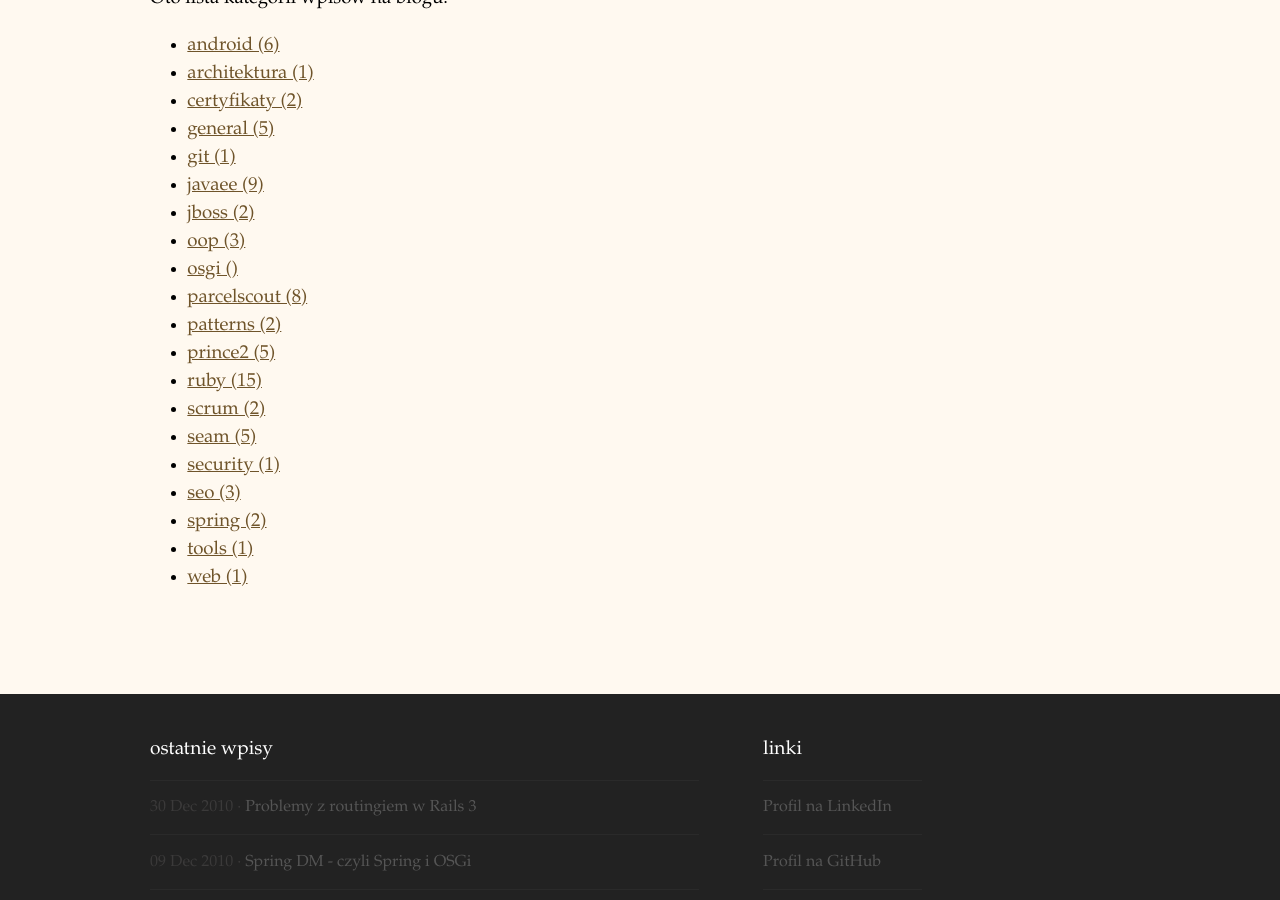
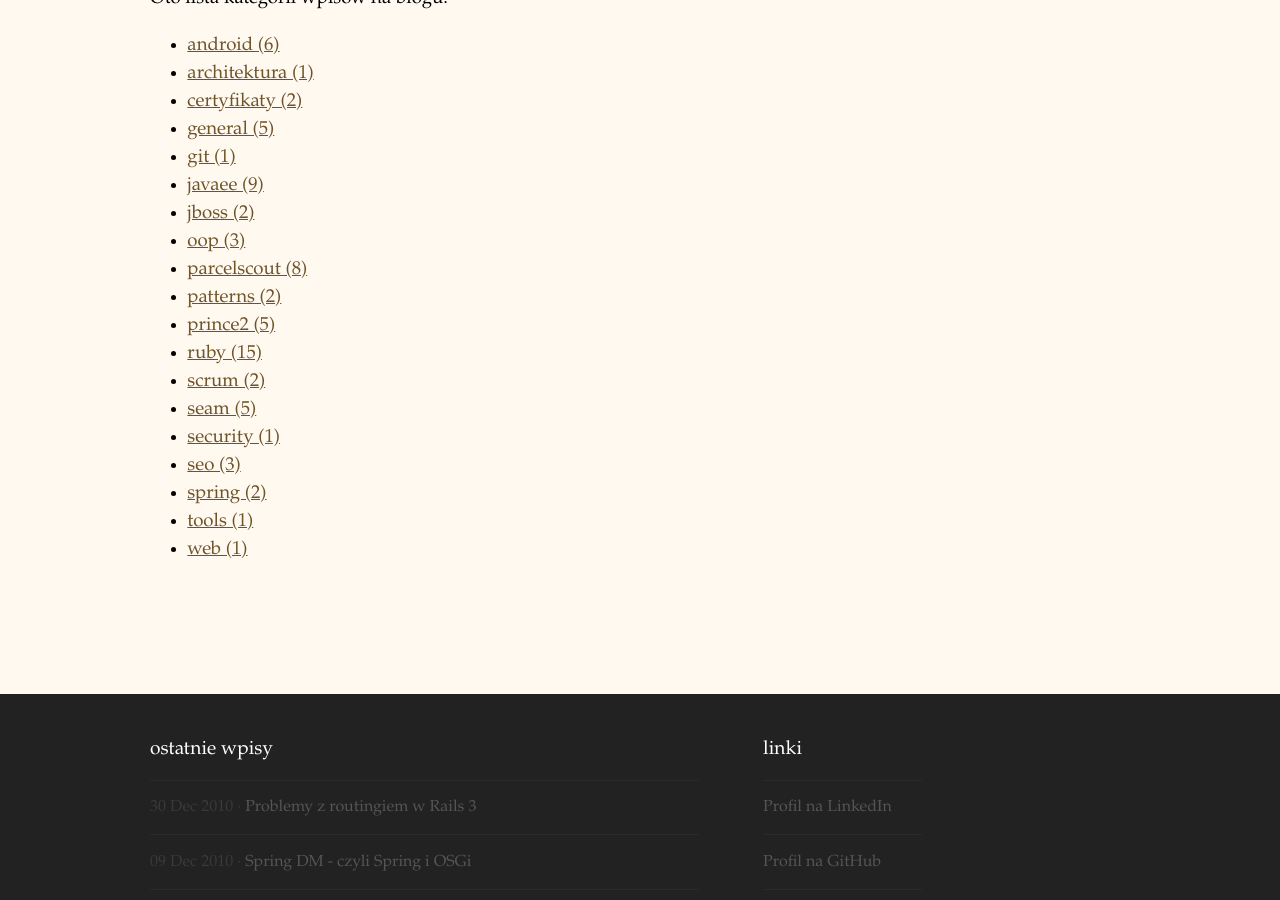
Before and after one commit to michalorman/michalorman-blog-old, a Jekyll site: the page built from blog/o-blogu/kategorie/index.markdown, in a window 1280 px wide and 900 px high, scrolled down 387 px. Built offline with Jekyll 4.4.1, drawn with Linux system fonts in a browser that asks for light colours; Markdown is read by kramdown in place of the engine named in the settings; comment, search, counter and statistics services are not loaded.

Commit message:
updated categories

```diff
--- a/_includes/categories.html
+++ b/_includes/categories.html
@@ -7,7 +7,6 @@
   <li><a href="/blog/javaee/" title="Zobacz wszystkie posty w kategorii javaee">javaee ({{ site.categories.javaee.size }})</a></li>
   <li><a href="/blog/jboss/" title="Zobacz wszystkie posty w kategorii jboss">jboss ({{ site.categories.jboss.size }})</a></li>
   <li><a href="/blog/oop/" title="Zobacz wszystkie posty w kategorii oop">oop ({{ site.categories.oop.size }})</a></li>
-  <li><a href="/blog/osgi/" title="Zobacz wszystkie posty w kategorii osgi">osgi ({{ site.categories.osgi.size }})</a></li>
   <li><a href="/blog/parcelscout/" title="Zobacz wszystkie posty w kategorii parcelscout">parcelscout ({{ site.categories.parcelscout.size }})</a></li>
   <li><a href="/blog/patterns/" title="Zobacz wszystkie posty w kategorii patterns">patterns ({{ site.categories.patterns.size }})</a></li>
   <li><a href="/blog/prince2/" title="Zobacz wszystkie posty w kategorii prince2">prince2 ({{ site.categories.prince2.size }})</a></li>
```
